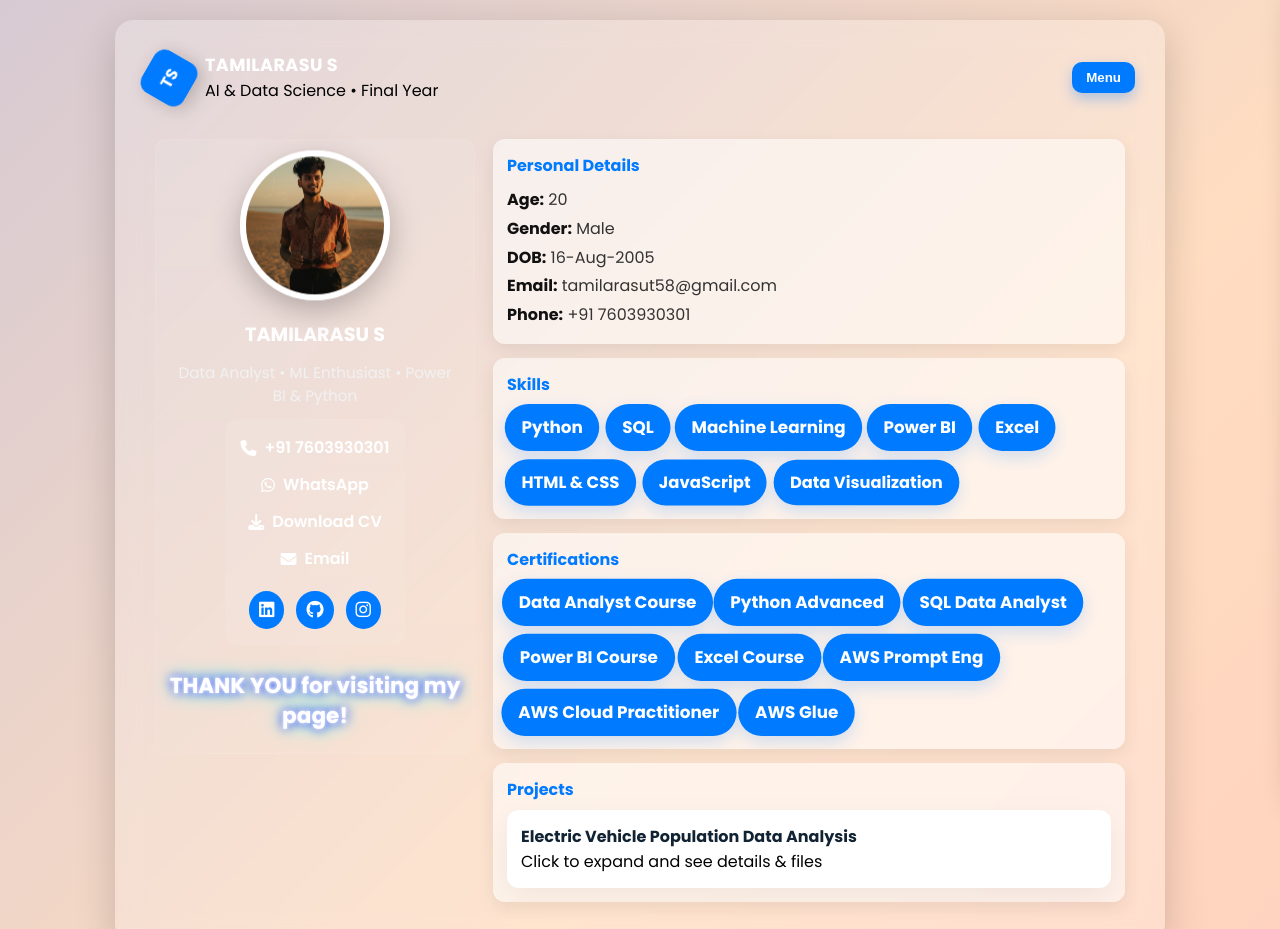
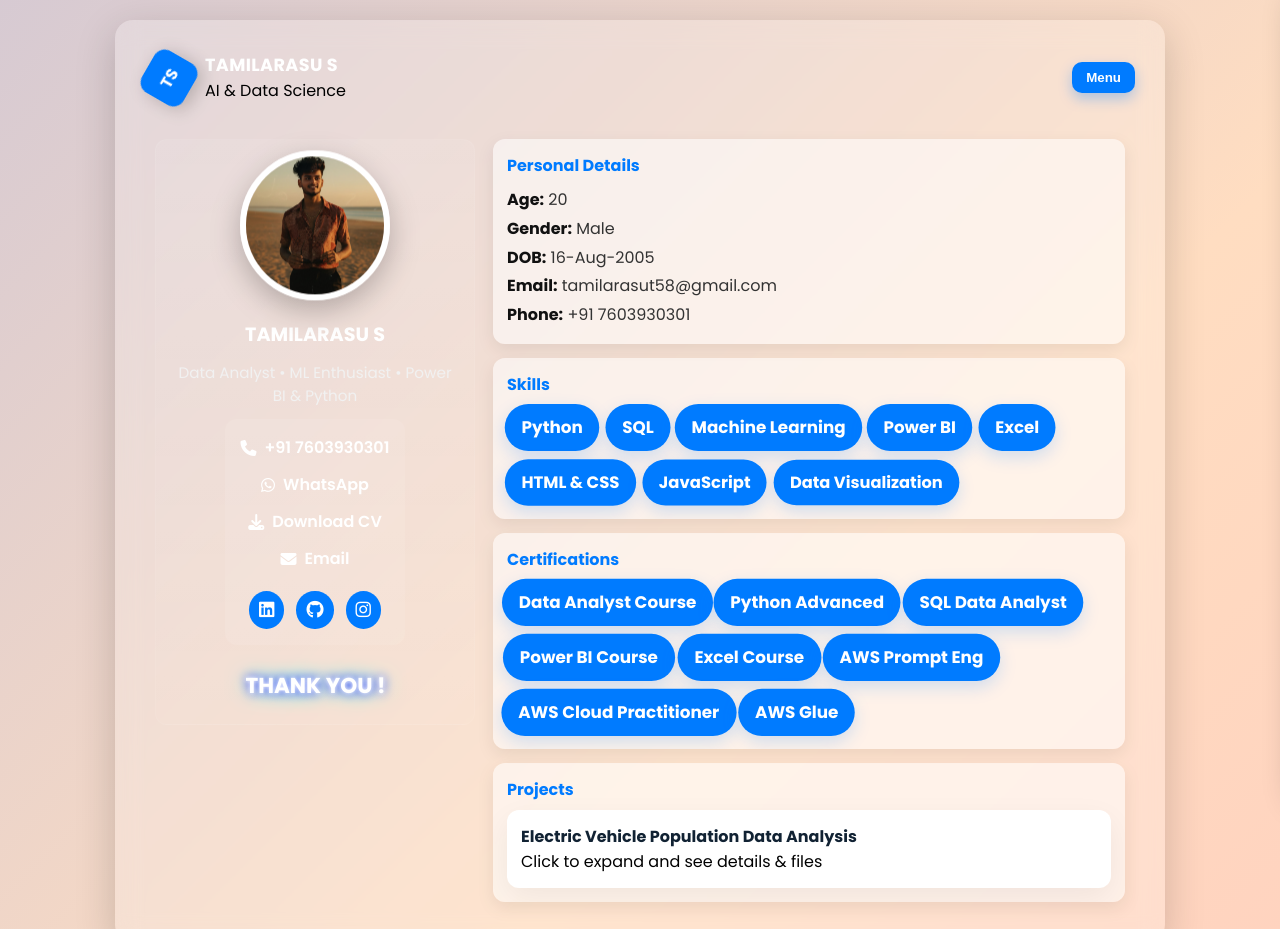
Before and after one commit to TAMILARASU162005/TAMIL-WEB, a plain HTML site: page index.html in a window 1280 px wide. Shown: the top 929 px of the page. Drawn offline with Linux system fonts and the light colour scheme.

Commit message:
Update index.html

```diff
--- a/index.html
+++ b/index.html
@@ -199,7 +199,7 @@ h1{color:#fff;font-size:1.1rem;letter-spacing:0.4px}
 <div class="logo">TS</div>
 <div>
 <h1> TAMILARASU S</h1>
-<div class="muted small">AI & Data Science • Final Year</div>
+<div class="muted small">AI & Data Science </div>
 </div>
 </div>
 <button class="menu-btn" id="menuBtn">Menu</button>
@@ -242,7 +242,7 @@ h1{color:#fff;font-size:1.1rem;letter-spacing:0.4px}
   </div>
 </div>
 
-<div id="thankYouMessage">THANK YOU for visiting my page!</div>
+<div id="thankYouMessage">THANK YOU !</div>
 </div>
 </div>
 
```
